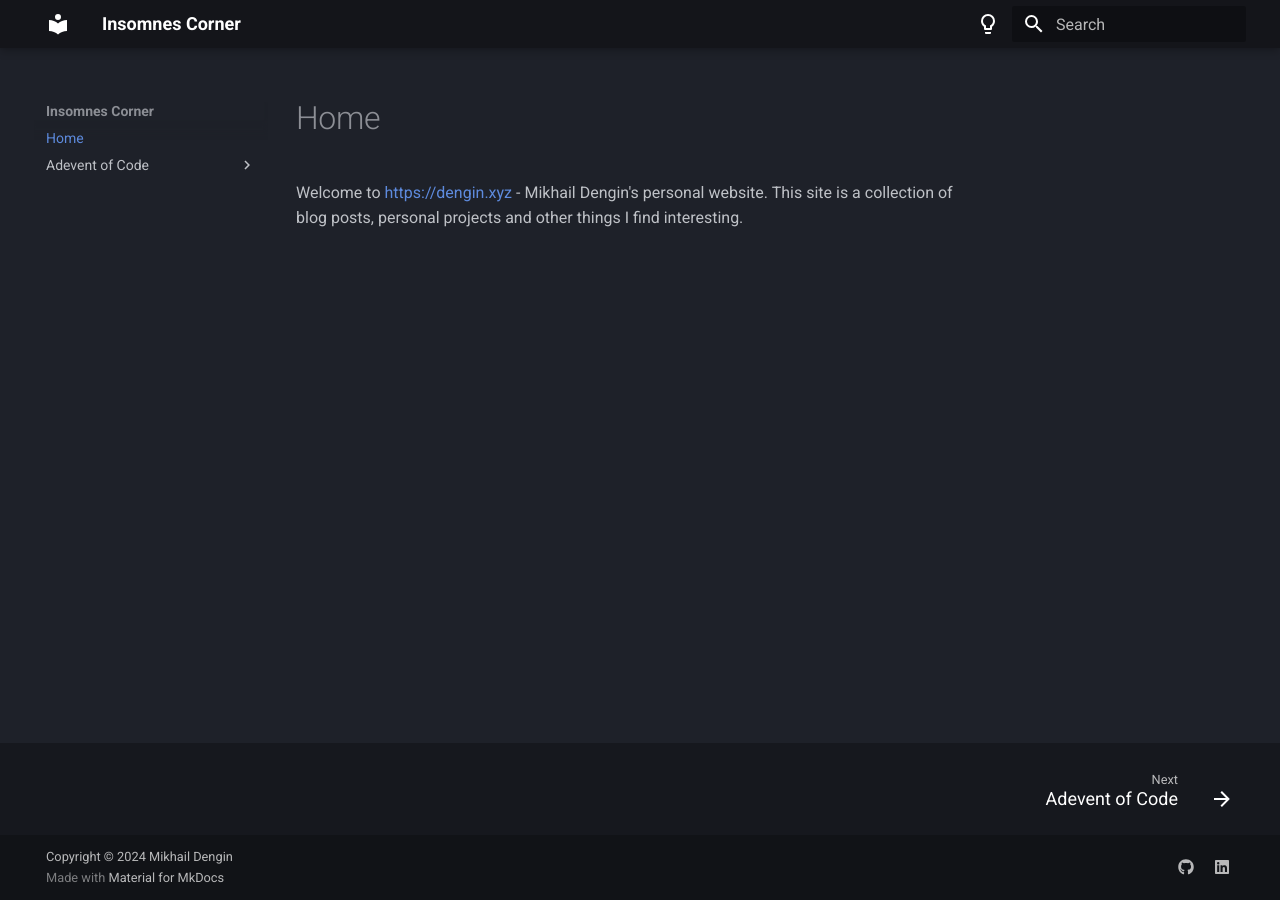
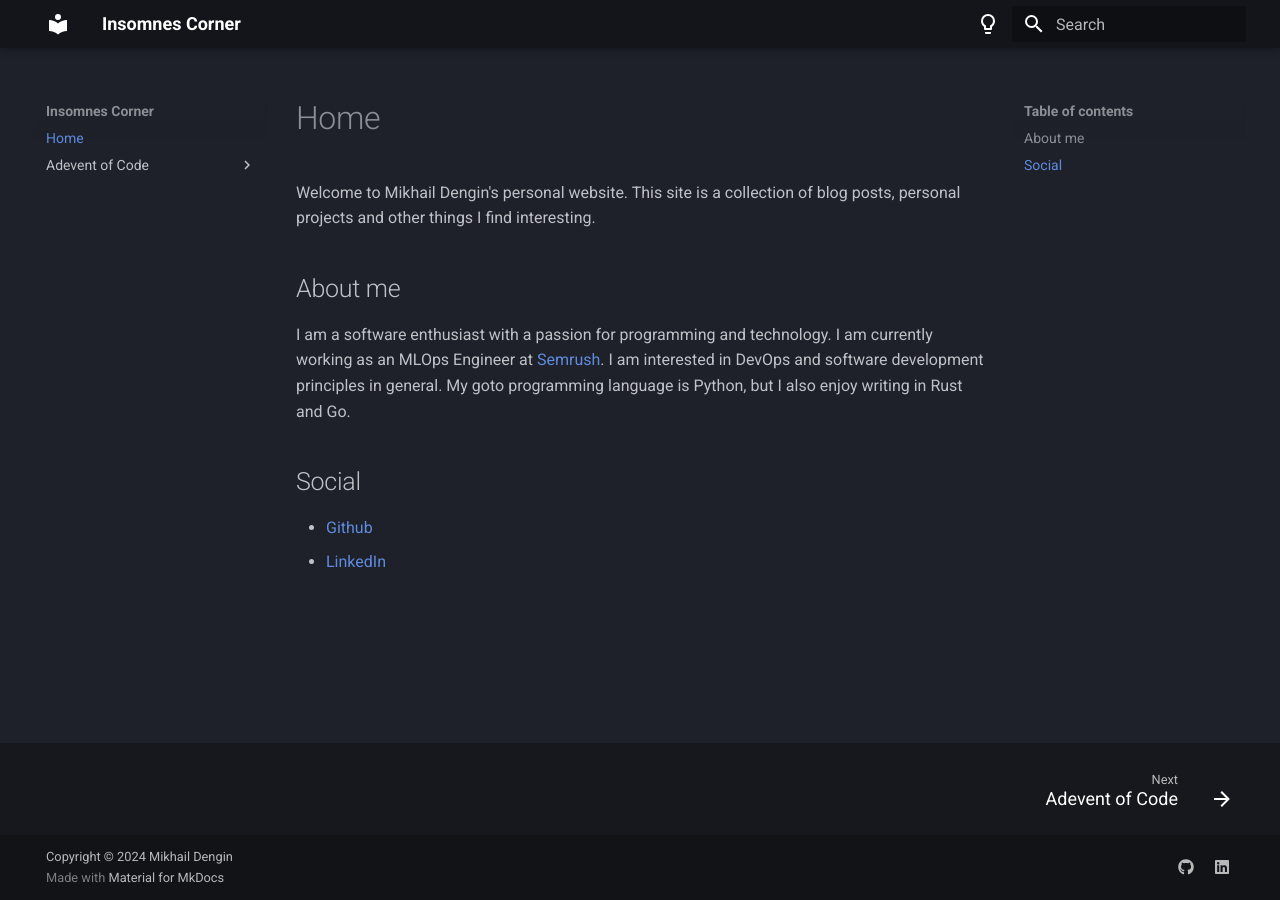
Before and after one commit to insomnes/my-static-site, an MkDocs documentation site: the page built from docs/index.md, in a window 1280 px wide. Built offline with MkDocs 1.6.1 and Material for MkDocs 9.7.7, drawn with Linux system fonts in a browser that asks for light colours.

Commit message:
Update README, update home page

```diff
--- a/docs/index.md
+++ b/docs/index.md
@@ -1,3 +1,13 @@
 # Home
-Welcome to [https://dengin.xyz](https://dengin.xyz) - Mikhail Dengin's personal website.
+Welcome to Mikhail Dengin's personal website.
 This site is a collection of blog posts, personal projects and other things I find interesting.
+
+## About me
+I am a software enthusiast with a passion for programming and technology.
+I am currently working as an MLOps Engineer at [Semrush](https://www.semrush.com/).
+I am interested in DevOps and software development principles in general.
+My goto programming language is Python, but I also enjoy writing in Rust and Go.
+
+## Social
+- [Github](https://gihub.com/insomnes)
+- [LinkedIn](https://www.linkedin.com/in/mikhail-dengin/)
```
Also changed, not shown: README.md (+1 -1 lines).
